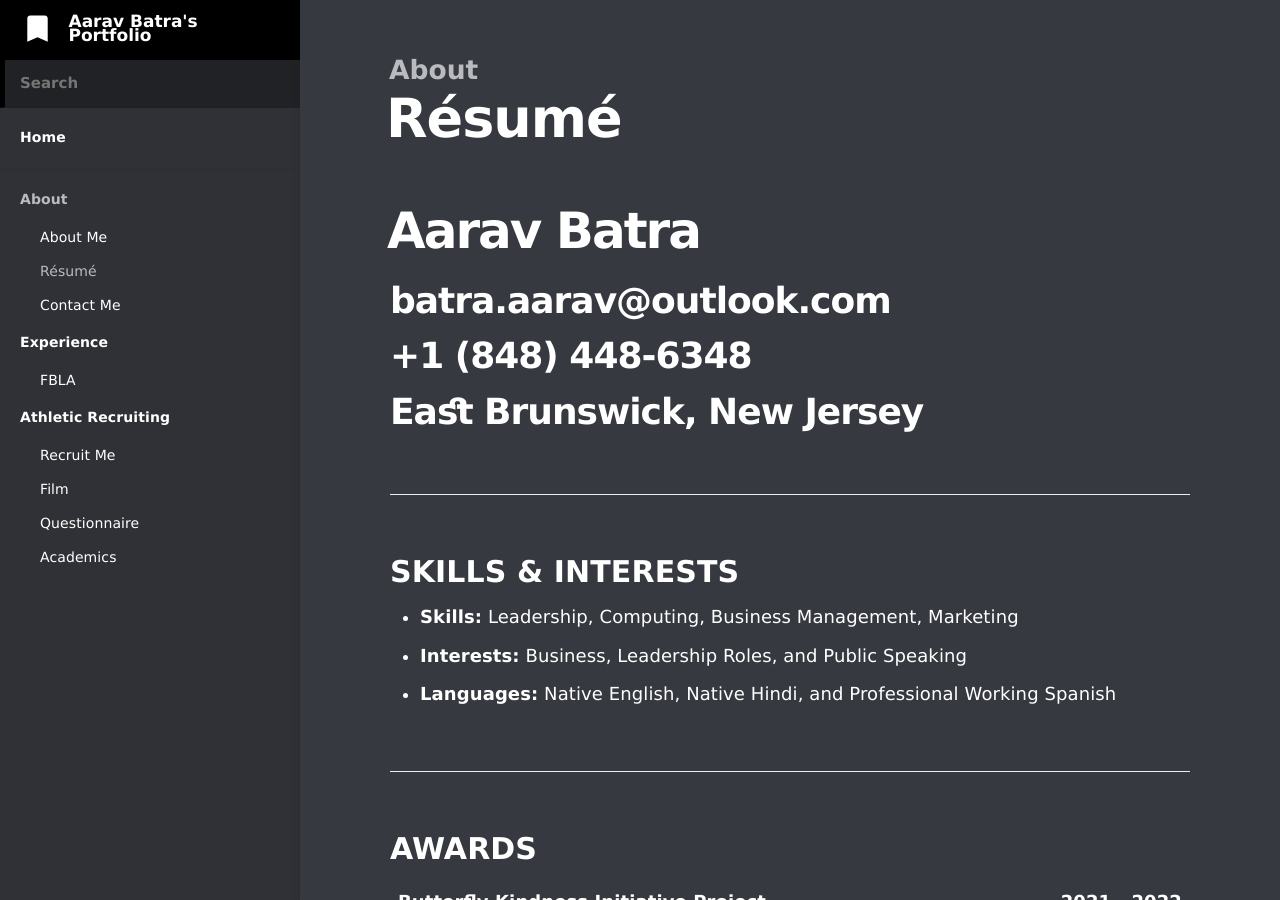
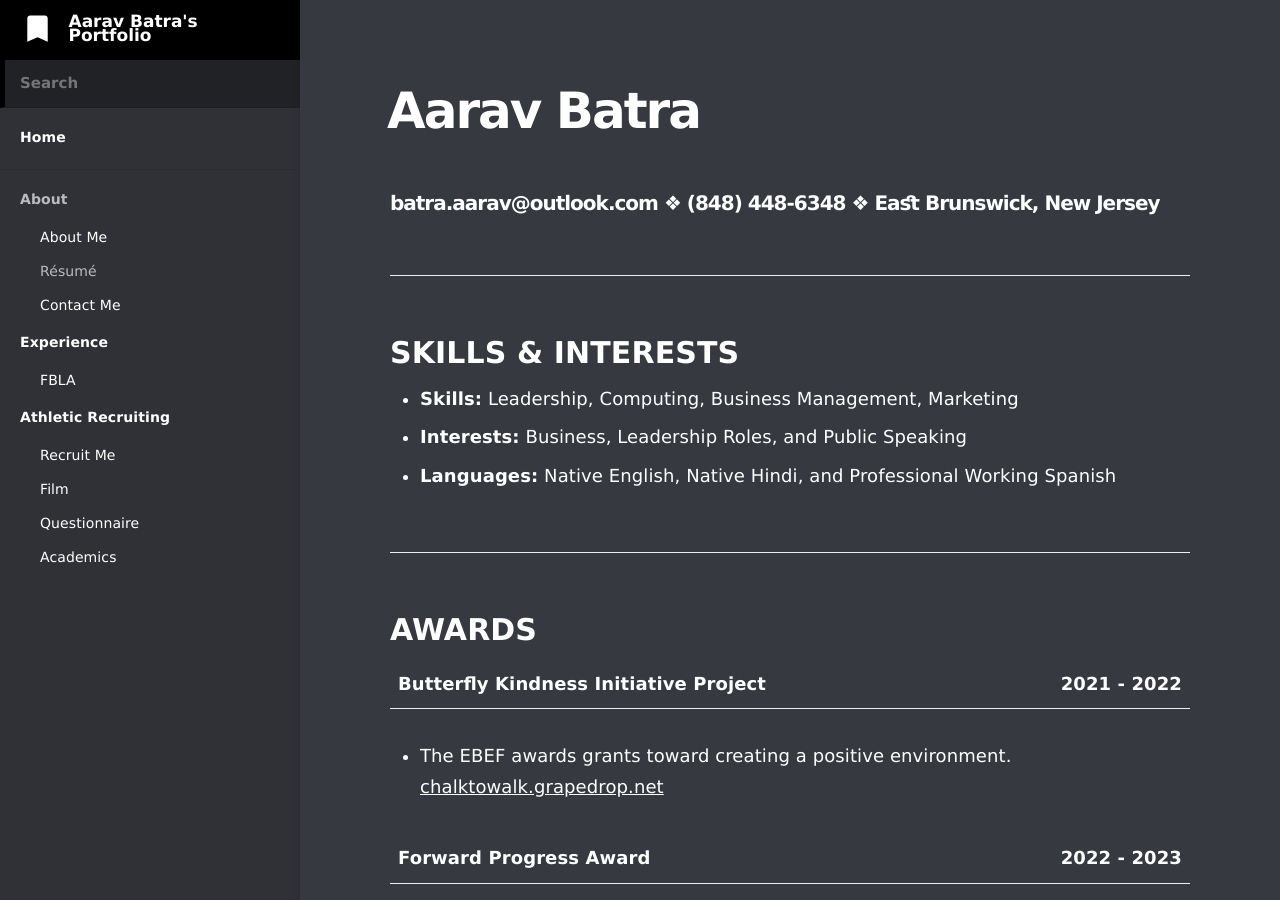
Before and after one commit to batra-aarav/www.aaravbatra.me, a Jekyll site: the page built from _docs/about/résumé.md, in a window 1280 px wide and 900 px high. Built offline with Jekyll 4.4.1, drawn with Linux system fonts in a browser that asks for light colours.

Commit message:
update resume style to not include title

```diff
--- a/_docs/about/résumé.md
+++ b/_docs/about/résumé.md
@@ -2,13 +2,18 @@
 title: Résumé
 category: About
 order: 2
+hide_title: true
 ---
-<p align="center">
-<h1> <b>Aarav Batra</b></h1>
 
-<h2>batra.aarav@outlook.com</h2>
-<h2>+1 (848) 448-6348</h2>
-<h2>East Brunswick, New Jersey</h2>
+<br>
+<p align="center" style="margin-bottom: 0;">
+<h1><b>Aarav Batra</b></h1>
+<br>
+<h2 style="text-align: left; font-size: clamp(10px, 2vw, 20px); margin-top: 0;">
+<span style="display: inline-block;">batra.aarav@outlook.com</span> ❖
+<span style="display: inline-block;">(848) 448-6348</span> ❖
+<span style="display: inline-block;">East Brunswick, New Jersey</span>
+</h2>
 </p>
 
 <h3>SKILLS & INTERESTS</h3>
--- a/_layouts/default.html
+++ b/_layouts/default.html
@@ -54,10 +54,14 @@
 		</header>
 
 		<section class="main">
+			{% unless page.hide_title %}
 			<div class="page-header">
-				<h2>{% if page.category %}{{ page.category }}{% else %}{{ site.title }}{% endif %}</h2>
+				<h2>
+					{% if page.category %}{{ page.category }}{% endif %}
+				</h2>
 				<h3>{{ page.title }}</h3>
 			</div>
+			{% endunless %}
 			<article class="content">
 				{{ content }}
 			</article>
```
Also changed, not shown: Gemfile.lock, 1 other file.
